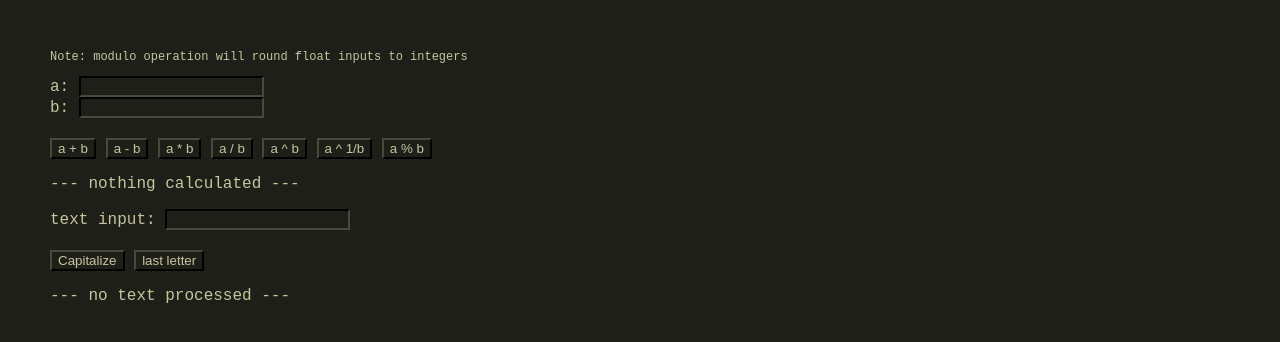
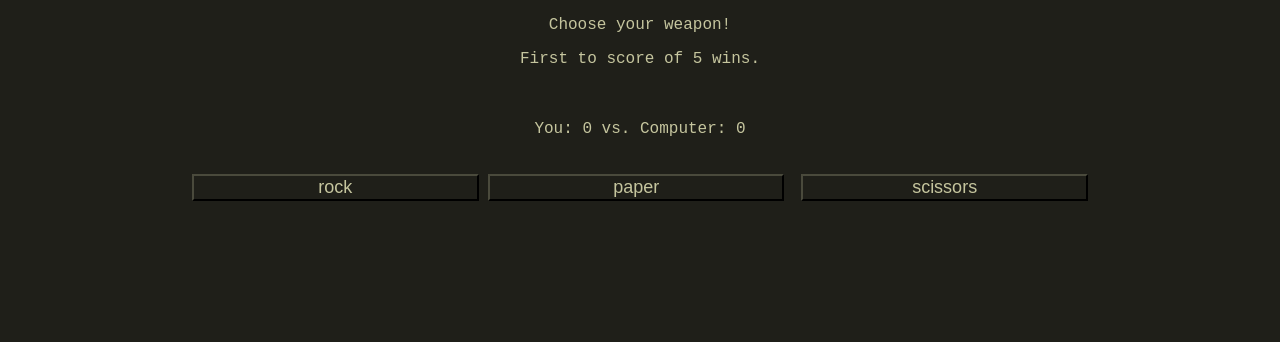
Before and after one commit to jinjagit/RockPaperScissors, a plain HTML site: page index.html in a window 1280 px wide. Drawn offline with Linux system fonts and the light colour scheme.

Commit message:
completed game

```diff
--- a/index.html
+++ b/index.html
@@ -1,107 +1,103 @@
 <!DOCTYPE html>
 <html>
 <head>
-  <title>Functions - Odin Course: Fundamentals, Part 3</title>
+  <title>Rock, Paper, Scissors - Odin Course: JS Fundamentals</title>
   <link href="https://fonts.googleapis.com/css?family=Space+Mono:400,700" rel="stylesheet">
   <link href="style.css" type="text/css" rel="stylesheet">
 </head>
 <body>
-  <p id="note">Note: modulo operation will round float inputs to integers</p>
+  <div id="wrapper">
+    <p>Choose your weapon!</p>
+    <p>First to score of 5 wins.</p>
+    <div id="spacer"></div>
+    <p id="score"></p>
+    <div id="spacer"></div>
 
-  <form>a:
-    <input type="number" step="any" id="inA">
-  </form>
-  <form>b:
-    <input type="number" step="any" id="inB">
-  </form>
+    <button onclick="rock()" id="rock">rock</button>
+    <button onclick="paper()" id="paper">paper</button>
+    <button onclick="scissors()" id="scissors">scissors</button>
 
-  <div></div>
-
-  <button onclick="addAtoB()">a + b</button>
-  <button onclick="AminusB()">a - b</button>
-  <button onclick="multAbyB()">a * b</button>
-  <button onclick="divAbyB()">a / b</button>
-  <button onclick="aPowB()">a ^ b</button>
-  <button onclick="aRootB()">a ^ 1/b</button>
-  <button onclick="aModB()">a % b</button>
+    <div id="spacer"></div>
 
     <p id="output"></p>
+    <p id="gameOver"></p>
 
-  <form>text input:
-    <input type="text" step="any" id="textIn">
-  </form>
-
-  <div></div>
-
-  <button onclick="capitalize()">Capitalize</button>
-  <button onclick="lastLetter()">last letter</button>
-
-  <p id="textOutput"></p>
+    <button onclick="playAgain()" id="playAgain">play again</button>
 
     <script>
-    document.getElementById("output").innerHTML = "--- nothing calculated ---";
-    document.getElementById("textOutput").innerHTML = "--- no text processed ---";
-    let str = "";
-    let a = 0.0;
-    let b = 0.0;
 
-    function getInputs() {
-      a = parseFloat(document.getElementById("inA").value);
-      b = parseFloat(document.getElementById("inB").value);
-      return(a, b);
+      let result = "";
+      let playerScore = 0;
+      let compScore = 0;
+      let playerWeapon = 0;
+      let compWeapon = 0;
+      let weapons = ['rock', 'paper', 'scissors'];
+
+      document.getElementById("score").innerHTML = "You: " + playerScore + " vs. Computer: " + compScore;
+      document.getElementById("playAgain").style.display = 'none';
+
+      function rock() {
+        playerWeapon = 0;
+        playRound(playerWeapon);
       }
 
-    function addAtoB() {
-      a, b = getInputs();
-      document.getElementById("output").innerHTML = a + b;
+      function paper() {
+        playerWeapon = 1;
+        playRound(playerWeapon);
       }
 
-    function AminusB() {
-      a, b = getInputs();
-      document.getElementById("output").innerHTML = a - b;
+      function scissors() {
+        playerWeapon = 2;
+        playRound(playerWeapon);
       }
 
-    function multAbyB() {
-      a, b = getInputs();
-      document.getElementById("output").innerHTML = a * b;
+      function playRound(playerWeapon) {
+        if (playerScore < 5 && compScore < 5) {
+          compWeapon = Math.floor(Math.random() * 3);
+          if (playerWeapon === compWeapon) {
+            result = "draw";
+            updateScore(playerWeapon, compWeapon, result);
+          } else if ((playerWeapon === 0 && compWeapon === 1) || (playerWeapon === 1 && compWeapon === 2) || (playerWeapon === 2 && compWeapon === 0)) {
+            result = "lose";
+            compScore += 1;
+            updateScore(playerWeapon, compWeapon, result);
+          } else {
+            result = "win";
+            playerScore += 1;
+            updateScore(playerWeapon, compWeapon, result);
+          }
+          document.getElementById("score").innerHTML = "You: " + playerScore + " vs. Computer: " + compScore;
+        }
       }
 
-    function divAbyB() {
-      a, b = getInputs();
-      document.getElementById("output").innerHTML = a / b;
+      function updateScore(playerWeapon, compWeapon, result) {
+        if (result === "draw") {
+          document.getElementById("output").innerHTML = "Result: DRAW You chose: " + weapons[playerWeapon] + " / computer chose: " + weapons[compWeapon];
+        } else if (result === "win") {
+          document.getElementById("output").innerHTML = "Result: WIN! You chose: " + weapons[playerWeapon] + " / computer chose: " + weapons[compWeapon];
+        } else {
+          document.getElementById("output").innerHTML = "Result: LOSS! You chose: " + weapons[playerWeapon] + " / computer chose: " + weapons[compWeapon];
         }
 
-    function aPowB() {
-      a, b = getInputs();
-      document.getElementById("output").innerHTML = Math.pow(a, b);
+        if (playerScore === 5) {
+          document.getElementById("gameOver").innerHTML = "GAME OVER!" + "<br />" + "<br />" + "YOU WIN!";
+          document.getElementById("playAgain").style.display = 'block';
+        } else if (compScore === 5) {
+          document.getElementById("gameOver").innerHTML = "GAME OVER!" + "<br />" + "<br />" + "YOU WIN!";
+          document.getElementById("playAgain").style.display = 'block';
+        }
       }
 
-    function aRootB() {
-      a, b = getInputs();
-      document.getElementById("output").innerHTML = Math.pow(a, (1 / b));
-    }
-
-    function aModB() {
-      a, b = getInputs();
-      a = Math.round(a);
-      b = Math.round(b);
-      document.getElementById("inA").value = a;
-      document.getElementById("inB").value= b;
-      document.getElementById("output").innerHTML = a % b;
-    }
-
-    function capitalize() {
-      str = document.getElementById("textIn").value;
-      let first = str.slice(0, 1).toUpperCase();
-      let rest = str.slice(1).toLowerCase();
-      document.getElementById("textOutput").innerHTML = first + rest;
-    }
-
-    function lastLetter() {
-      str = document.getElementById("textIn").value;
-      document.getElementById("textOutput").innerHTML = str.slice(-1);
+      function playAgain() {
+        playerScore = 0;
+        compScore = 0;
+        document.getElementById("score").innerHTML = "You: " + playerScore + " vs. Computer: " + compScore;
+        document.getElementById("gameOver").innerHTML = "";
+        document.getElementById("output").innerHTML = "";
+        document.getElementById("playAgain").style.display = 'none';
       }
 
     </script>
+  </div>
 </body>
 </html>
--- a/style.css
+++ b/style.css
@@ -2,7 +2,7 @@ body {
   font-family: 'Space+Mono', monospace;
   color: white;
   padding: 0;
-  margin: 50px;
+  margin: 0 auto;
   background-color: #1f1f19;
 }
 
@@ -12,11 +12,41 @@ body * {
   background-color: #1f1f19;
 }
 
-div {
+#spacer {
   height: 20px;
   width: 100%;
 }
 
-#note {
-  font-size:  12px;
+button {
+  font-size: 18px;
 }
+
+p {
+  text-align: center;
+}
+
+#wrapper {
+  width: 70%;
+  margin: 0 auto;
+}
+
+#rock {
+  width: 32%;
+  margin: 0 auto;
+}
+
+#paper {
+  width: 33%;
+  margin: 0 auto;
+}
+
+#scissors {
+  width: 32%;
+  margin: 0 auto;
+  float:right;
+}
+
+#playAgain {
+  width: 20%;
+  margin: 0 auto;
+}
```
Lines whose indentation alone changed are shown as unchanged.
